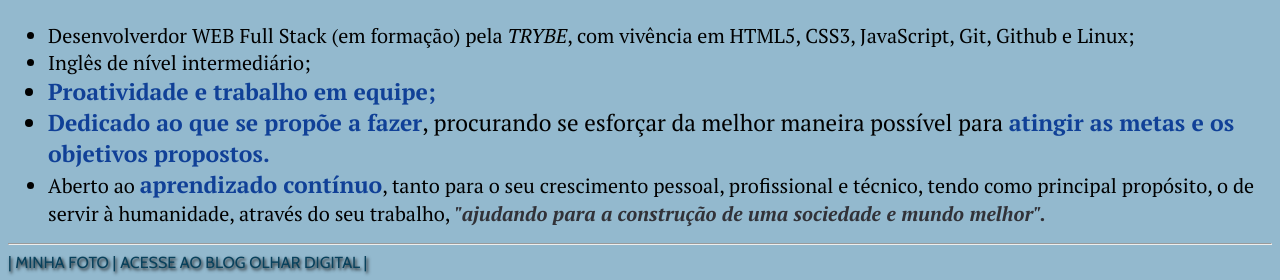
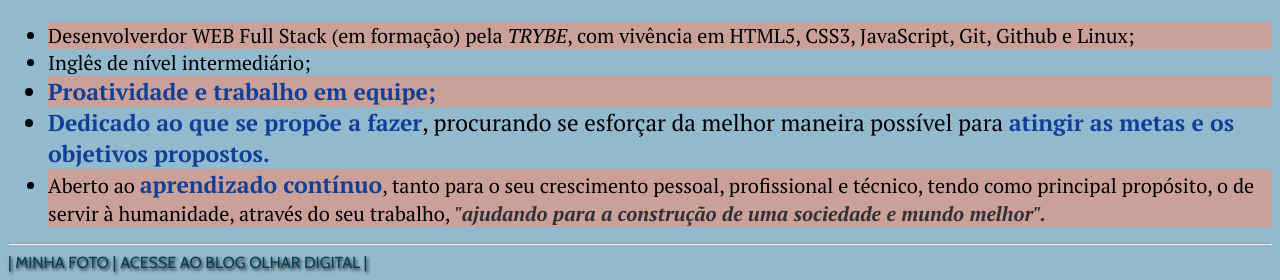
Before and after one commit to pedrodlveiga/pedroveigagithub.github.io, a plain HTML site: page index.html in a window 1280 px wide. Shown: the part 546-826 px from the top of the page. Drawn offline with nearby package versions, Linux system fonts and the light colour scheme.

Commit message:
Altera o background-color das li da ul.

```diff
--- a/CSS/style.css
+++ b/CSS/style.css
@@ -99,3 +99,7 @@ body{
 .div-habilidades{
     margin-top: 40px;
 }
+
+ul li:nth-child(odd){
+    background-color: rgb(202, 160, 153);
+}
```
